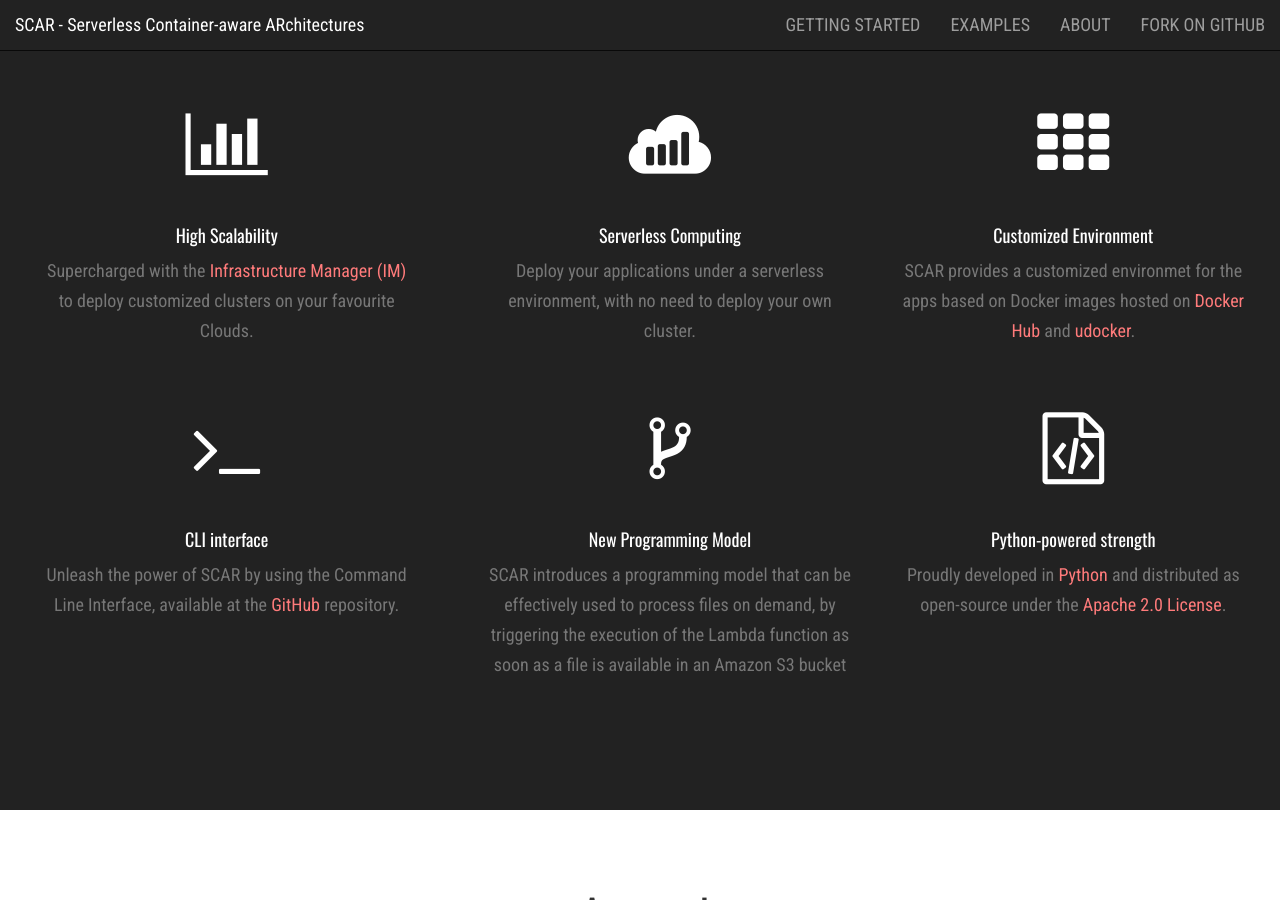
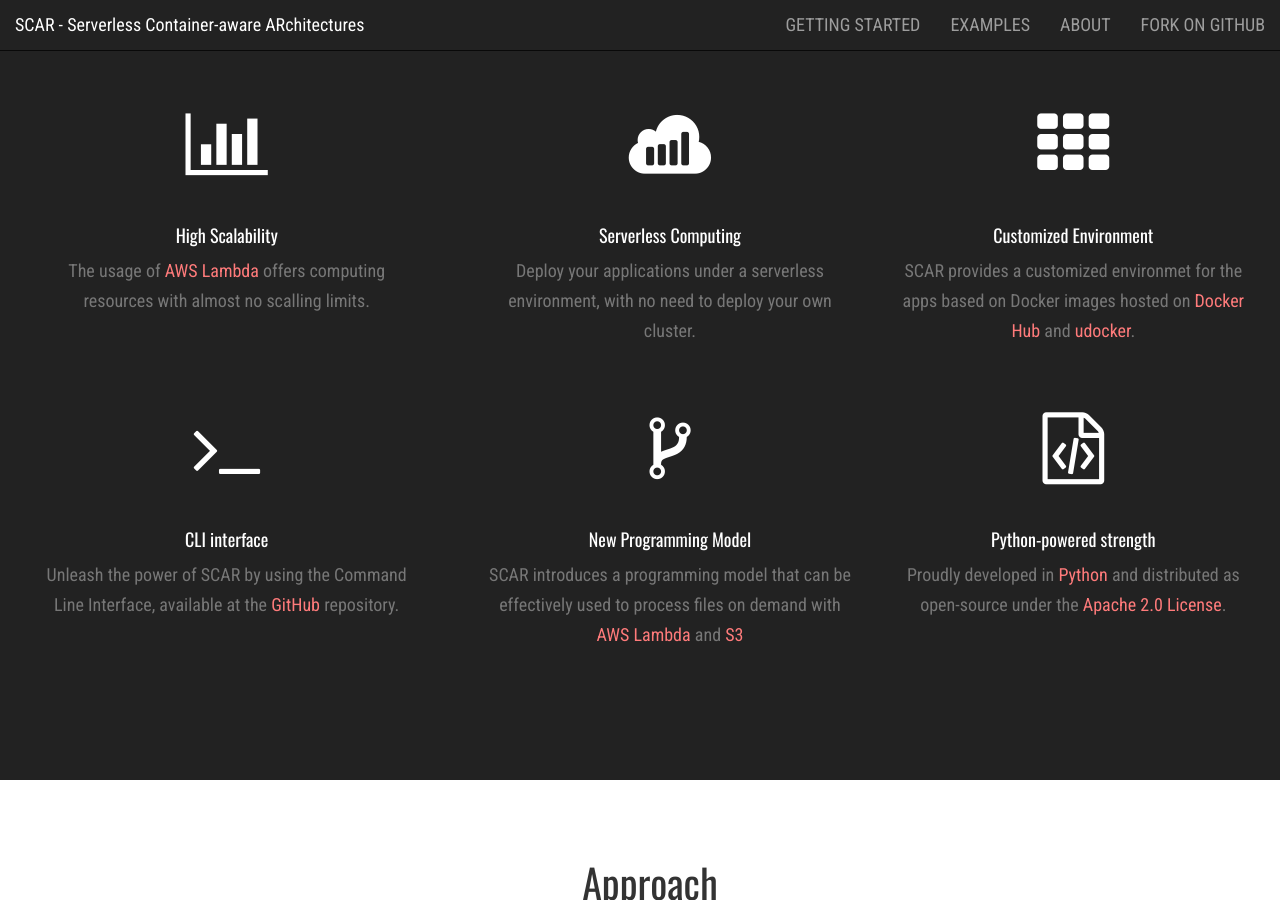
Before and after one commit to amcaar/try.github.io, a Jekyll site: the page built from index.html, in a window 1280 px wide and 900 px high, scrolled down 1288 px. Built offline with Jekyll 4.4.1, drawn with Linux system fonts in a browser that asks for light colours; nearby versions of some CDN libraries; the list of posts is cut into pages by our own code.

Commit message:
Update index.html

```diff
--- a/index.html
+++ b/index.html
@@ -26,7 +26,7 @@
                                   <i class="fa fa-bar-chart fa-stack-1x fa-inverse" style="padding-left:40px;"></i>
                               </span>
                               <h4 class="provider" style="padding-left:40px;">High Scalability</h4>
-                              <p class="text-muted">Supercharged with the <a href="http://www.grycap.upv.es/im" target="_blank">Infrastructure Manager (IM)</a> to deploy customized clusters on your favourite Clouds.</p>
+                              <p class="text-muted">The usage of <a href="https://aws.amazon.com/lambda/"> AWS Lambda</a> offers computing resources with almost no scalling limits.</p>
                           </div>
                         <div class="col-md-4">
                             <span class="fa-stack fa-4x">
@@ -57,7 +57,7 @@
                                  <i class="fa fa-code-fork fa-stack-1x fa-inverse" style="padding-left:40px;"></i>
                               </span>
                               <h4 class="provider" style="padding-left:40px;">New Programming Model</h4>
-                              <p class="text-muted">SCAR introduces a programming model that can be effectively used to process files on demand, by triggering the execution of the Lambda function as soon as a file is available in an Amazon S3 bucket</p>
+                              <p class="text-muted">SCAR introduces a programming model that can be effectively used to process files on demand with <a href="https://aws.amazon.com/lambda/"> AWS Lambda</a> and <a href="https://aws.amazon.com/s3/"> S3</a></p>
                           </div>
                           <div class="col-md-4">
                               <span class="fa-stack fa-4x">
```
